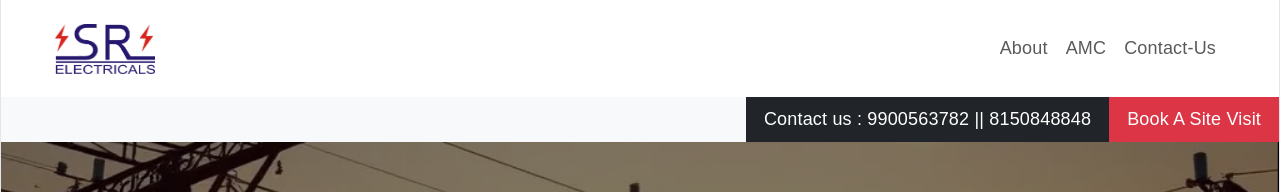
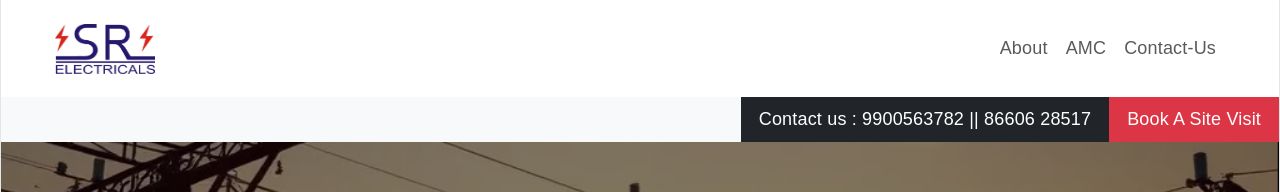
Before and after one commit to KUSHAL-HC/SR-Electricals, a React (Vite) app: page / in a window 1280 px wide. Shown: the top 192 px of the page. Built offline with nearby package versions, Linux system fonts and the light colour scheme.

Commit message:
changed the customer number

```diff
--- a/src/components/Home.jsx
+++ b/src/components/Home.jsx
@@ -70,7 +70,7 @@ const Home = () => {
 
       <div className="d-flex justify-content-end bg-light">
         <div className="bg-dark text-white px-3 py-2">
-          Contact us : 9900563782 || 8150848848
+          Contact us : 9900563782 ||  86606 28517
         </div>
         <div data-bs-toggle="modal"  data-bs-target="#contactModal"  className="bg-danger text-white px-3 py-2" style={{ cursor: "pointer" }}>
             Book A Site Visit
```
